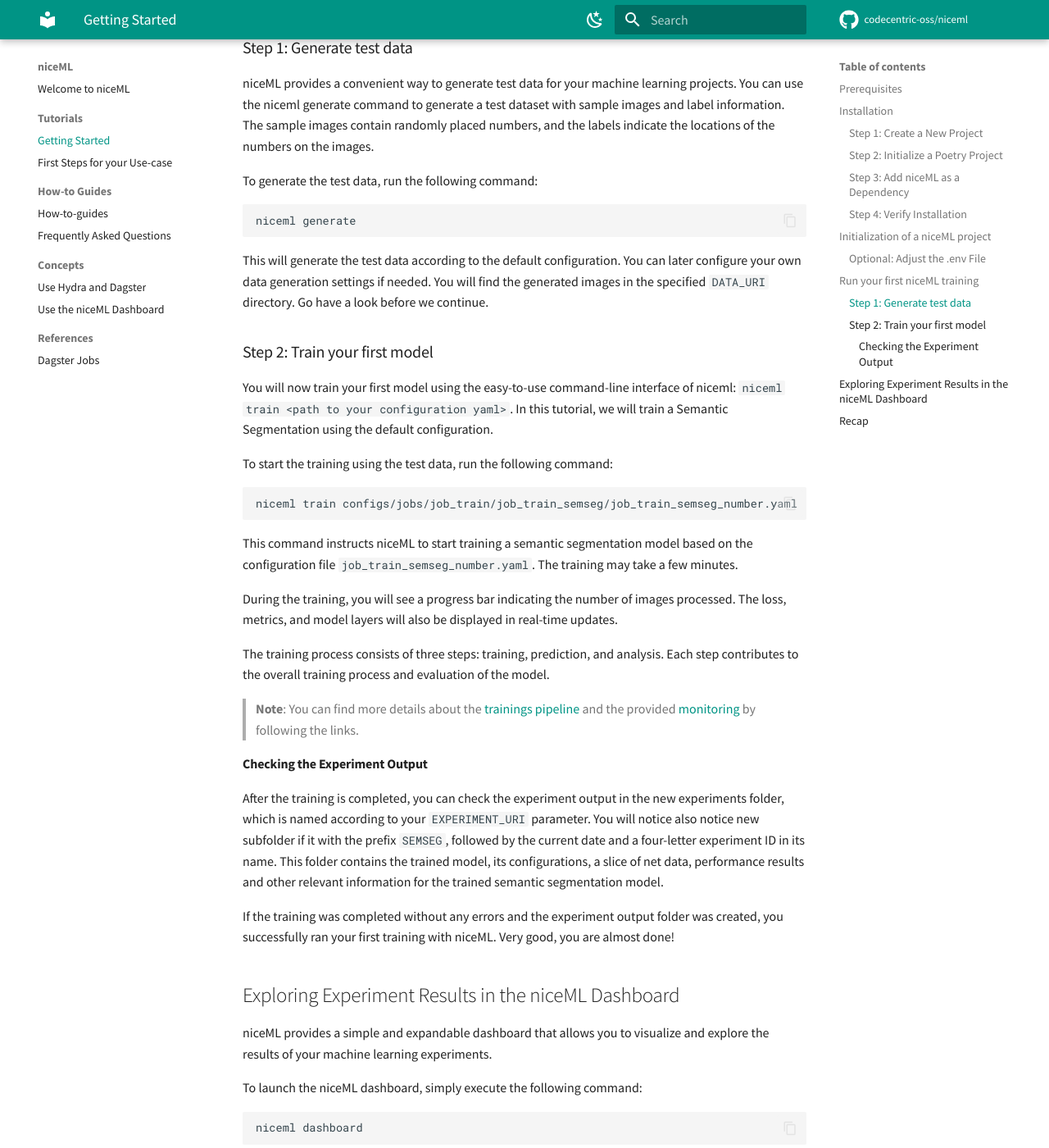
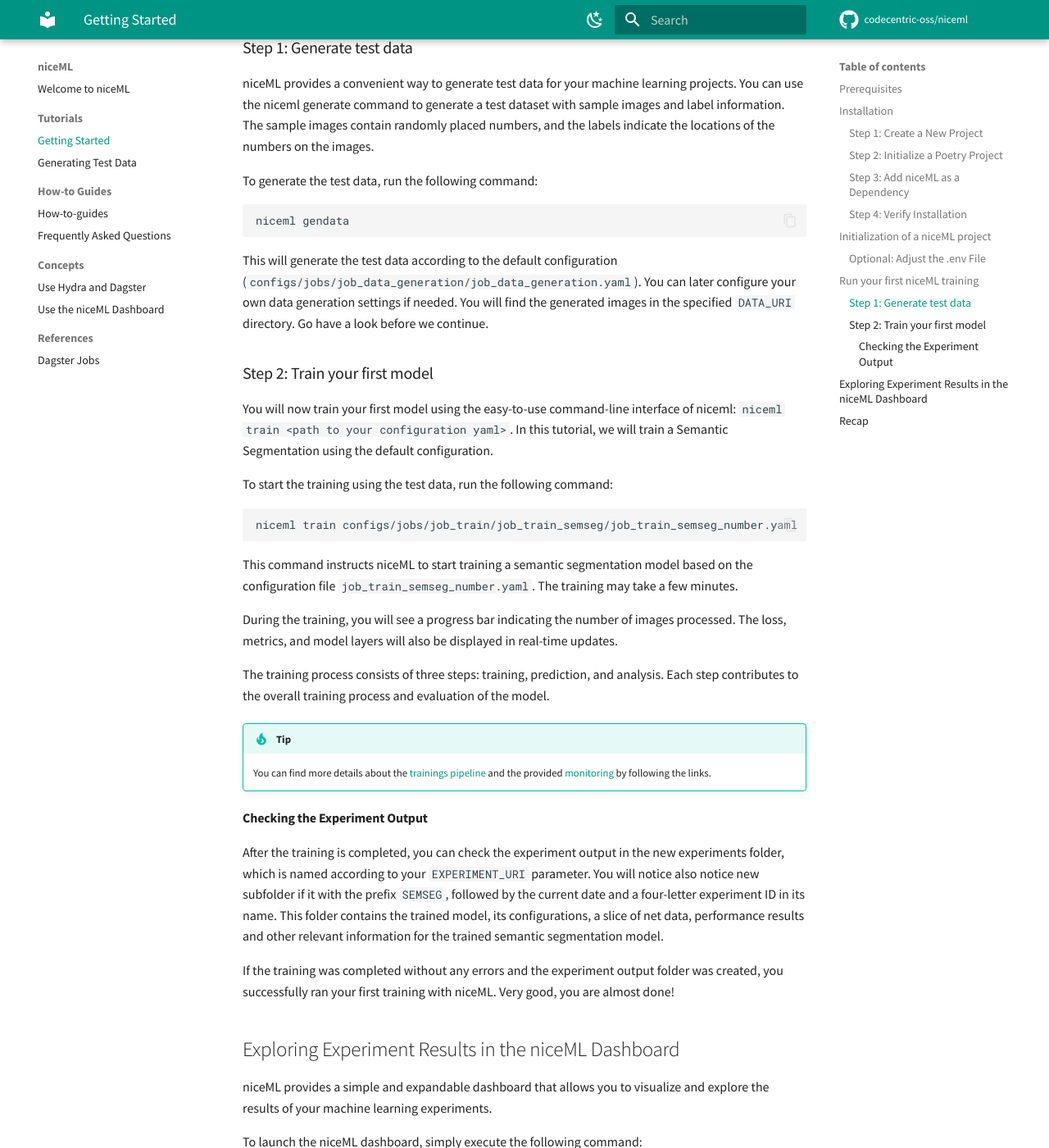
Before and after one commit to codecentric-oss/niceml, an MkDocs documentation site: the page built from docs/tutorials.md, in a window 1280 px wide and 1400 px high, scrolled down 2690 px. Shown: the whole window at 82% size. Built offline with MkDocs 1.6.1 and Material for MkDocs 9.7.7, drawn with Linux system fonts in a browser that asks for light colours; comment, search, counter and statistics services are not loaded; some of the changed text lies outside the part shown.

Commit message:
add documentation for generating test data

````diff
--- /dev/null
+++ b/docs/dataframe.csv
@@ -0,0 +1,6 @@
+identifier,label,px_0_0,px_0_1,px_0_2,px_0_3,px_0_4,px_0_5,px_0_6,px_0_7,px_0_8,px_0_9,px_1_0,px_1_1,px_1_2,px_1_3,px_1_4,px_1_5,px_1_6,px_1_7,px_1_8,px_1_9,px_2_0,px_2_1,px_2_2,px_2_3,px_2_4,px_2_5,px_2_6,px_2_7,px_2_8,px_2_9,px_3_0,px_3_1,px_3_2,px_3_3,px_3_4,px_3_5,px_3_6,px_3_7,px_3_8,px_3_9,px_4_0,px_4_1,px_4_2,px_4_3,px_4_4,px_4_5,px_4_6,px_4_7,px_4_8,px_4_9,px_5_0,px_5_1,px_5_2,px_5_3,px_5_4,px_5_5,px_5_6,px_5_7,px_5_8,px_5_9,px_6_0,px_6_1,px_6_2,px_6_3,px_6_4,px_6_5,px_6_6,px_6_7,px_6_8,px_6_9,px_7_0,px_7_1,px_7_2,px_7_3,px_7_4,px_7_5,px_7_6,px_7_7,px_7_8,px_7_9,px_8_0,px_8_1,px_8_2,px_8_3,px_8_4,px_8_5,px_8_6,px_8_7,px_8_8,px_8_9,px_9_0,px_9_1,px_9_2,px_9_3,px_9_4,px_9_5,px_9_6,px_9_7,px_9_8,px_9_9
+4af0f654_000_0.png,0,31,31,72,98,95,86,80,85,86,82,81,76,47,29,23,20,19,159,108,77,78,87,79,63,45,49,41,31,27,21,18,19,25,63,97,108,24,35,84,97,90,83,85,87,84,81,78,52,209,209,209,209,207,209,209,209,197,112,191,55,37,36,28,24,22,20,19,20,27,73,97,107,32,61,90,95,88,85,86,79,85,122,169,209,209,209,209,209,209,209,209,209,209,209,209,209,70,23,19,19
+74b46882_000_1.png,1,48,41,37,51,51,54,60,57,54,58,57,57,68,79,86,79,64,47,81,125,109,78,74,81,106,88,97,93,108,116,89,56,51,48,56,60,61,60,58,60,64,65,67,69,60,62,51,56,77,88,124,96,138,76,138,132,138,78,88,77,67,75,73,74,76,73,68,61,53,99,74,138,64,131,112,138,138,136,138,124,138,138,138,138,138,138,138,83,78,66,74,78,76,78,79,78,68,138,100,138
+d2cfe383_001_0.png,0,32,32,33,34,33,35,36,32,38,33,35,35,34,35,33,37,36,35,35,36,36,36,37,37,37,37,38,38,38,38,38,38,38,37,37,37,37,37,37,37,32,32,32,32,32,33,33,35,34,35,35,34,34,32,36,35,35,34,34,34,34,34,33,60,33,57,38,31,41,33,33,33,33,33,33,33,32,32,32,32,32,32,32,33,32,34,35,34,35,35,37,36,35,35,35,34,35,35,35,35
+76d53953_000_0.png,0,13,12,27,29,18,2,37,82,70,17,10,7,11,29,37,59,75,70,71,48,18,19,74,64,57,81,93,74,72,15,20,27,40,30,0,0,58,106,50,22,18,6,5,44,37,55,170,96,66,136,15,99,64,68,64,98,71,73,14,26,29,47,46,11,1,15,81,83,41,36,70,55,208,208,208,208,208,208,208,208,208,208,116,77,76,80,66,15,27,34,37,57,27,0,3,32,93,95,90,208
+d365655f_000_3.png,3,113,115,117,114,100,75,58,80,98,100,86,80,82,92,93,85,80,88,91,81,57,40,102,87,59,37,136,45,42,44,46,49,53,54,52,115,115,118,115,101,85,69,70,94,101,105,107,92,88,98,96,90,91,94,81,91,100,195,195,195,195,195,195,90,42,44,46,49,50,50,111,107,110,108,96,82,68,67,84,93,110,120,108,86,89,104,103,89,172,195,195,195,195,195,195,195,195,195,195,106
--- a/docs/tutorials.md
+++ b/docs/tutorials.md
@@ -132,10 +132,11 @@ of the numbers on the images.
 To generate the test data, run the following command:
 
 ```bash
-niceml generate
+niceml gendata
 ```
 
-This will generate the test data according to the default configuration.
+This will generate the test data according to the default configuration
+(`configs/jobs/job_data_generation/job_data_generation.yaml`).
 You can later configure your own data generation settings if needed.
 You will find the generated images in the specified `DATA_URI`
 directory. Go have a look before we continue.
@@ -165,11 +166,13 @@ The training process consists of three steps: training, prediction, and
 analysis. Each step contributes to the overall training process and
 evaluation of the model.
 
-> **Note**: You can find more details about the [trainings pipeline](
-> faq.md#what-is-the-setup-of-the-trainings-pipeline) and the
-> provided [monitoring](
-> faq.md#which-information-does-niceml-show-when-a-training-is-run) by
-> following the links.
+!!! tip
+
+    You can find more details about the [trainings pipeline](
+    faq.md#what-is-the-setup-of-the-trainings-pipeline) and the
+    provided [monitoring](
+    faq.md#which-information-does-niceml-show-when-a-training-is-run) by
+    following the links.
 
 #### Checking the Experiment Output
 
@@ -205,8 +208,10 @@ Otherwise, you can click on the dashboard link in the terminal.
 
 Try out navigating through the tabs and options of the dashboard.
 
-> **Note**: If you want to know more about the features of the
-> dashboard, you can find more information [here](dashboard.md).
+!!! tip
+
+    If you want to know more about the features of the
+    dashboard, you can find more information [here](dashboard.md).
 
 ## Recap
 
--- a/mkdocs.yaml
+++ b/mkdocs.yaml
@@ -63,6 +63,7 @@ markdown_extensions:
   - footnotes
   - pymdownx.details
   - pymdownx.superfences
+  - pymdownx.snippets
   - pymdownx.mark
   - attr_list
   - pymdownx.superfences:
@@ -77,6 +78,7 @@ markdown_extensions:
 plugins:
   - mkdocstrings  # Use docstrings for documentation
   - search
+  - table-reader
   - gen-files:
       scripts:
         - docs/jobsdoc.py
@@ -85,7 +87,7 @@ nav:  # Sort the pages
   - index.md
   - Tutorials:
     - Getting Started: tutorials.md
-    - First Steps for your Use-case: first-steps.md
+    - Generating Test Data: generate-data.md
   - How-to Guides:
     - How-to-guides: how-to-guides.md
     - Frequently Asked Questions: faq.md
--- a/pyproject.toml
+++ b/pyproject.toml
@@ -69,6 +69,7 @@ mkdocs-gen-files = "^0.5.0"
 toml = "^0.10.2"
 invoke = ">=1.4.1,<2"
 dagit = "^1.3.3"
+mkdocs-table-reader-plugin = "^2.0"
 
 
 [tool.poetry.extras]
````
Also changed, not shown: docs/faq.md (+83 -21 lines), docs/generate-data.md (added, +131 -0 lines), docs/how-to-guides.md (+27 -0 lines), docs/test-data-sample1.json (added, +51 -0 lines), docs/test-data-sample1_mask.png (added), docs/test-data-sample_cropped.png (added), 2 other files.
